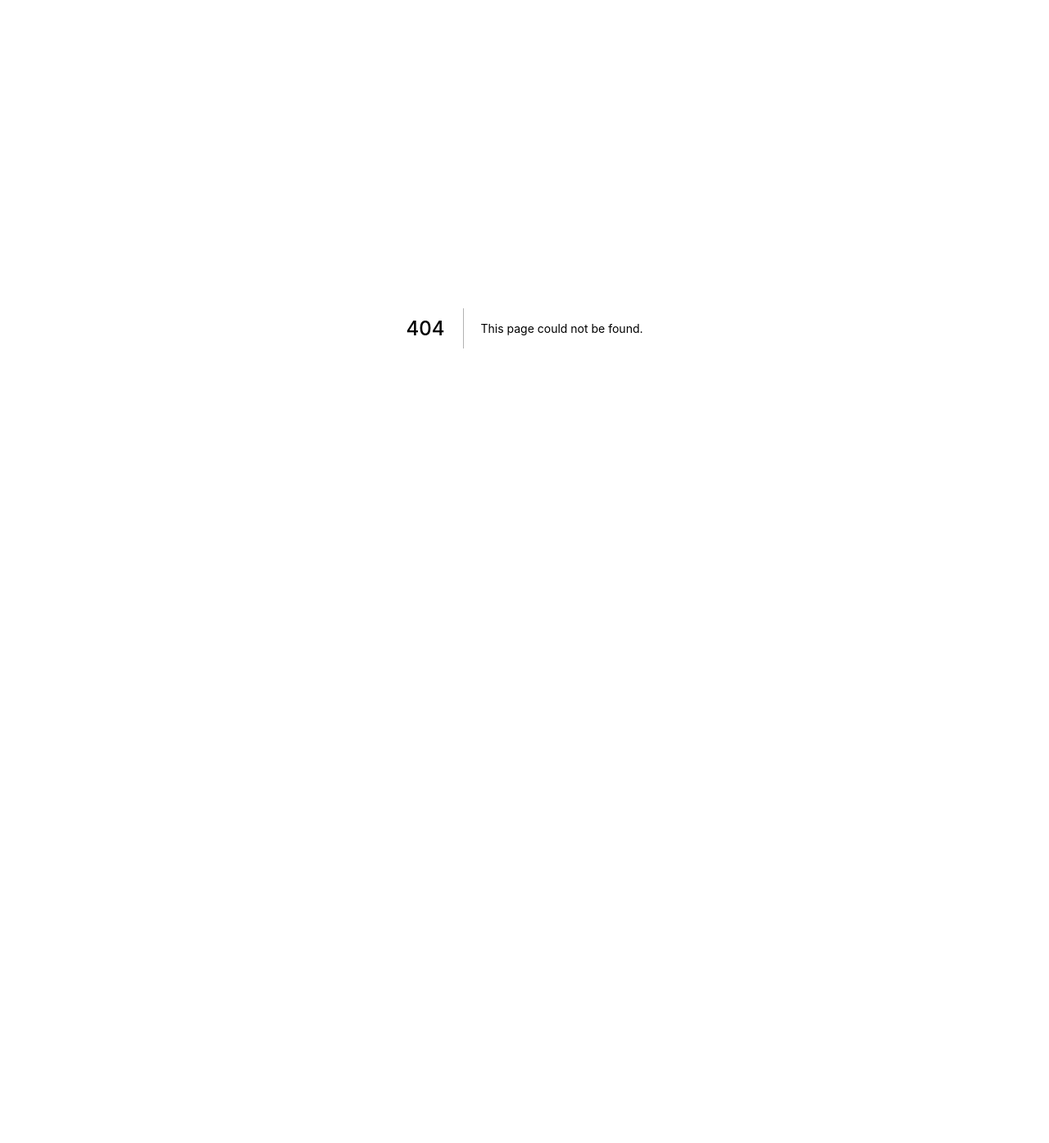
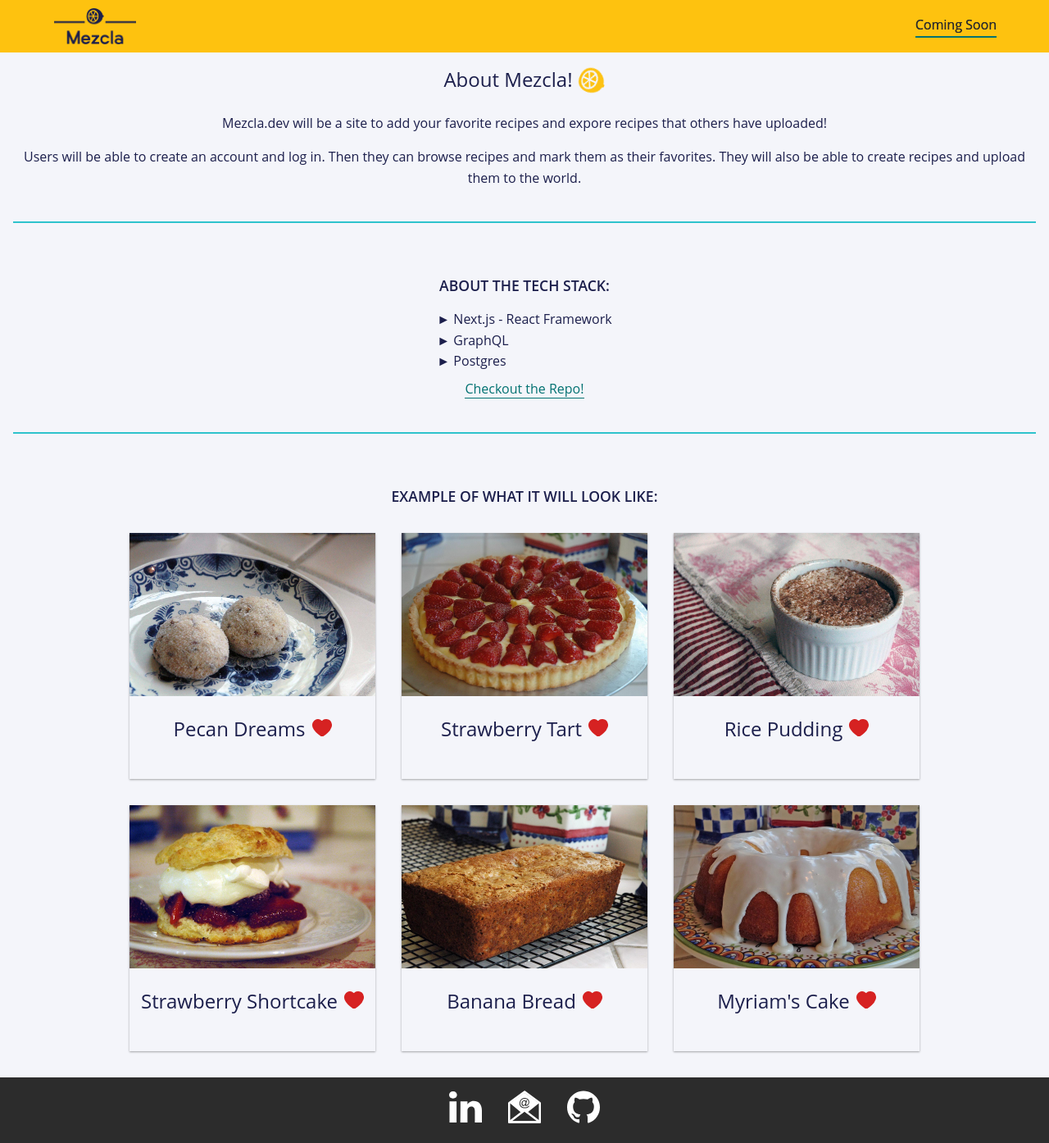
Before and after one commit to msmith9393/Mezcla, a Next.js app: page /coming-soon in a window 1280 px wide. Before the commit this address had no page. Shown: the whole page at 82% size. Before the commit the page ends 800 px from the top, so only its background shows below. Built offline with nearby package versions, Linux system fonts and the light colour scheme.

Commit message:
dev and coming soon

```diff
--- a/components/main-nav.js
+++ b/components/main-nav.js
@@ -6,10 +6,11 @@ import styles from './main-nav.module.css';
 import Search from './search';
 
 export const mainNavLinks = [
-    { pathname: '/recipes', title: 'All Recipes' },
-    { pathname: '/favorites', title: 'Favorites' },
-    { pathname: '/my-recipes', title: 'My Recipes' },
-    { pathname: '/create', title: 'Create' },
+    { pathname: '/coming-soon', title: 'Coming Soon' },
+    // { pathname: '/recipes', title: 'All Recipes' },
+    // { pathname: '/favorites', title: 'Favorites' },
+    // { pathname: '/my-recipes', title: 'My Recipes' },
+    // { pathname: '/create', title: 'Create' },
 ];
 
 export default function MainNav() {
@@ -77,7 +78,7 @@ export default function MainNav() {
                                 </a>
                             </Link>
                         ))}
-                        <a className={styles.mainNavLinkDesktop}>Log Out</a>
+                        {/*<a className={styles.mainNavLinkDesktop}>Log Out</a>*/}
                     </div>
                 </div>
                 <div className={classNames(styles.mainNavLinksMobileContainer, {
@@ -90,13 +91,21 @@ export default function MainNav() {
                             <Link key={title} href={pathname}>
                                 <a className={classNames(styles.mainNavLinkMobile, {
                                     [styles.mainNavLinkMobileActive]: router.pathname === pathname,
-                                })}
+                                })} onClick={() => {
+                                    if (router.pathname === pathname) {
+                                        setOpen(!open)
+                                    }
+                                }} onKeyDown={(event) => {
+                                    if (event.keycode === 13 && router.pathname === pathname) {
+                                        setOpen(!open);
+                                    }
+                                }}
                                 >
                                     {title}
                                 </a>
                             </Link>
                         ))}
-                        <a className={styles.mainNavLogOutLinkMobile}>Log Out</a>
+                        {/*<a className={styles.mainNavLogOutLinkMobile}>Log Out</a>*/}
                     </div>
                 </div>
             </nav>
--- a/components/recipe-card.js
+++ b/components/recipe-card.js
@@ -16,7 +16,7 @@ export default function RecipeCard({
             <a className={styles.card}>
                 <img src={image} alt={name} className={styles.image} />
                 <h4 className={classNames('headingLg', styles.title)}>{name}</h4>
-                <Heart liked={liked ? liked.value : false} />
+                <Heart liked={liked} />
             </a>
         </Link>
     );
@@ -24,7 +24,7 @@ export default function RecipeCard({
 
 RecipeCard.propTypes = {
     name: PropTypes.string.isRequired,
-    liked: PropTypes.object,
+    liked: PropTypes.bool.isRequired,
     image: PropTypes.string.isRequired,
     slug: PropTypes.string.isRequired,
 };
--- /dev/null
+++ b/pages/coming-soon.js
@@ -0,0 +1,125 @@
+/* eslint-disable react/jsx-one-expression-per-line */
+import React from 'react';
+import PropTypes from 'prop-types';
+import Link from 'next/link';
+import Layout from '../components/layout';
+import RecipeList from '../components/recipe-list';
+
+export default function ComingSoon({ recipes }) {
+    return (
+        <Layout
+            pageTitle="Coming Soon"
+            pageDescription="Infomation on what Mezcla will be"
+            image=""
+        >
+            <div>
+                <div className="center">
+                    <div className="header-container">
+                        <h2 className="headingLg">About Mezcla!</h2>
+                        <img src="lemon.png" alt="Mezcla Logo" className="logo" />
+                    </div>
+                    <p>Mezcla.dev will be a site to add your favorite
+                    recipes and expore recipes that others have uploaded!</p>
+                    <p>Users will be able to create an account and log in.
+                    Then they can browse recipes and mark them as their favorites. They will also be able to create recipes and upload them to the world.</p>
+                </div>
+                <div className="line-break" />
+                <div className="container">
+                    <h4 className="headingMd">About the tech stack:</h4>
+                    <ul>
+                        <li className="list-item">Next.js - React Framework</li>
+                        <li className="list-item">GraphQL</li>
+                        <li className="list-item">Postgres</li>
+                    </ul>
+                    <p><a className="link" href="https://github.com/msmith9393/Mezcla" target="_blank" rel="noreferrer">Checkout the Repo!</a></p>
+                </div>
+                <div className="line-break" />
+                <div className="container">
+                    <h4 className="headingMd">Example of what it will look like:</h4>
+                    <RecipeList recipes={recipes} />
+                </div>
+                <style jsx>{`
+                    .container {
+                        display: flex;
+                        justify-content: center;
+                        align-items: center;
+                        flex-direction: column;
+                        padding-left: 64px;
+                        padding-right: 64px;
+                        padding-top: 16px;
+                    }
+
+                    .header-container {
+                        display: flex;
+                        justify-content: center;
+                        align-items: center;
+                        padding-left: 64px;
+                        padding-right: 64px;
+                    }
+
+                    .logo {
+                        width: 32px;
+                        padding-left: 8px;
+                        transform: rotate(25deg);
+                    }
+
+                    .list-item::before {
+                        content: "► "
+                    }
+                `}
+                </style>
+            </div>
+        </Layout>
+    );
+}
+
+ComingSoon.propTypes = {
+    recipes: PropTypes.arrayOf(PropTypes.object).isRequired,
+};
+
+export function getStaticProps() {
+    const recipes = [
+        {
+            name: 'Pecan Dreams',
+            image: 'pecan-dreams.jpg',
+            slug: 'pecan-dreams',
+            liked: true,
+        },
+        {
+            name: 'Strawberry Tart',
+            image: 'strawberry-tart.jpg',
+            slug: 'strawberry-tart',
+            liked: true,
+        },
+        {
+            name: 'Rice Pudding',
+            image: 'rice-pudding.jpg',
+            slug: 'rice-pudding',
+            liked: true,
+        },
+        {
+            name: 'Strawberry Shortcake',
+            image: 'strawberry-shortcake.jpg',
+            slug: 'strawberry-shortcake',
+            liked: true,
+        },
+        {
+            name: 'Banana Bread',
+            image: 'banana-bread.jpg',
+            slug: 'banana-bread',
+            liked: true,
+        },
+        {
+            name: 'Myriam\'s Cake',
+            image: 'myriams-cake.jpg',
+            slug: 'myriams-cake',
+            liked: true,
+        },
+    ];
+
+    return {
+        props: {
+            recipes,
+        },
+    };
+}
```
Also changed, not shown: pages/index.js (+1 -10 lines), pages/recipes/[slug].js (+68 -49 lines), 1 other file (tests, documents, lock files or other folders).
